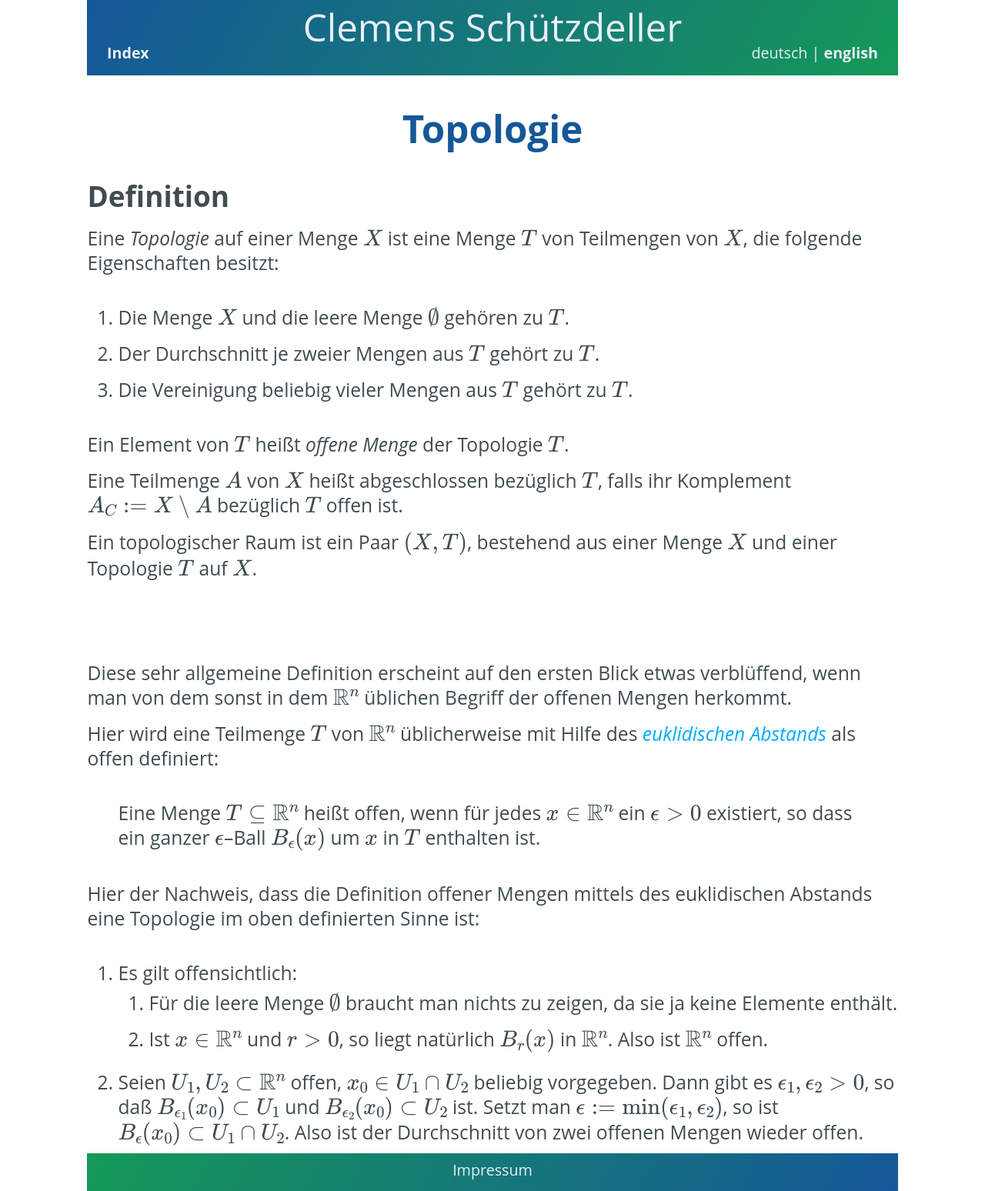
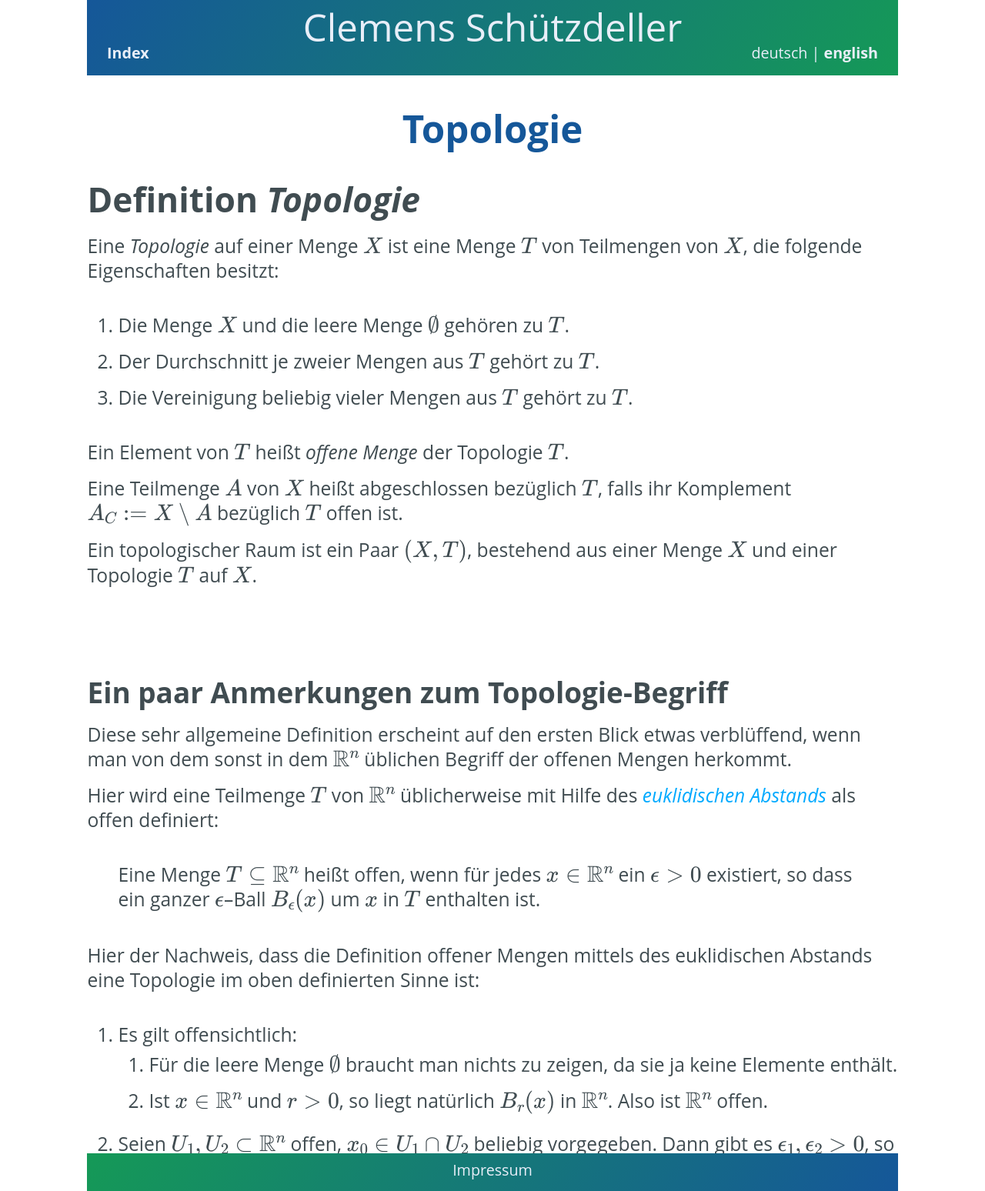
Before and after one commit to cs-LA/home, a Jekyll site: the page built from Topologie/index.md, in a window 1280 px wide. Shown: the whole page at 77% size. Built offline with Jekyll 4.4.1, drawn with Linux system fonts in a browser that asks for light colours; our own code applies the rules of GitHub Pages for plain Markdown files.

Commit message:
Update index.md

```diff
--- a/Topologie/index.md
+++ b/Topologie/index.md
@@ -1,6 +1,6 @@
 # Topologie
 
-### Definition
+## Definition *Topologie*
 
 Eine *Topologie* auf einer Menge $X$ ist eine Menge $T$ von Teilmengen von $X$, die folgende Eigenschaften besitzt:
 1. Die Menge $X$ und die leere Menge $\emptyset$ gehören zu $T$.
@@ -13,7 +13,8 @@ Eine Teilmenge $A$ von $X$ heißt abgeschlossen bezüglich $T$, falls ihr Komple
 
 Ein topologischer Raum ist ein Paar $(X,T)$, bestehend aus einer Menge $X$ und einer Topologie $T$ auf $X$.
 
-## &nbsp;
+### &nbsp;
+### Ein paar Anmerkungen zum Topologie-Begriff
 
 Diese sehr allgemeine Definition erscheint auf den ersten Blick etwas verblüffend, wenn man von dem sonst in dem $\mathbb{R}^n$ üblichen Begriff der offenen Mengen herkommt.
 
```
